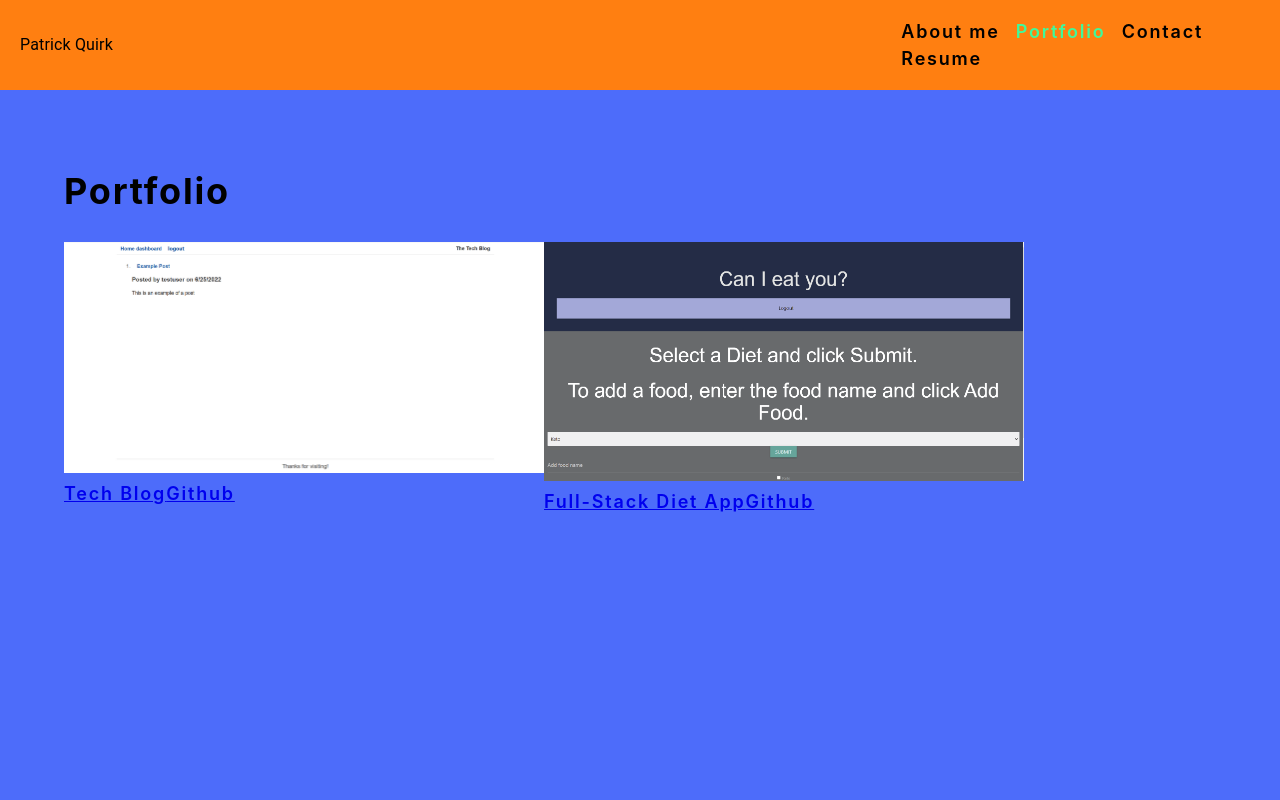
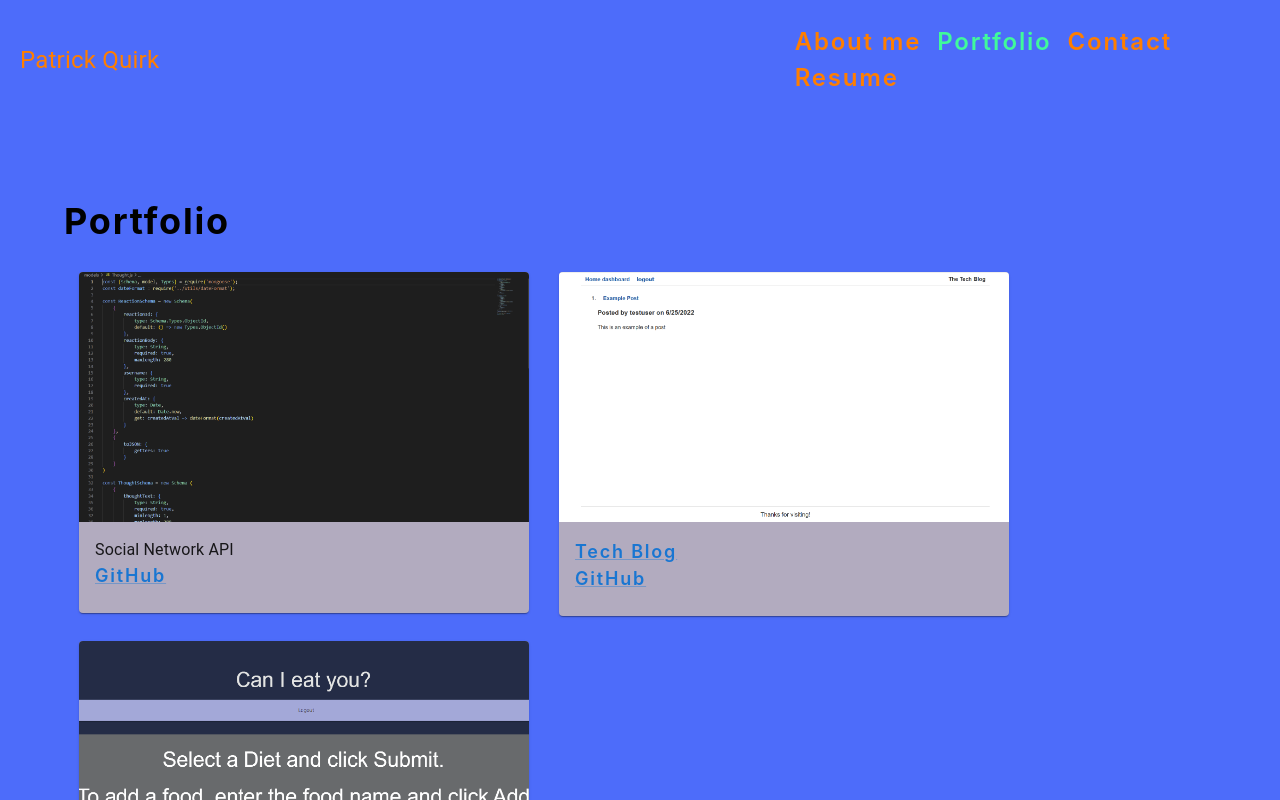
Before and after one commit to PatrickLQuirk/react-portfolio, a React (Create React App) app: page / in a window 1280 px wide. Both pictures are taken after a click on the element "Portfolio". Shown: the top 800 px of the page. Built offline with nearby package versions, Linux system fonts and the light colour scheme.

Commit message:
project styles + other style adjustments

```diff
--- a/src/components/Header/index.js
+++ b/src/components/Header/index.js
@@ -11,9 +11,9 @@ function Header(props) {
         <header>
             <Grid container justifyContent={"space-between"} alignItems={"center"}>
                 <Grid item xs={12} sm={4} lg={3}>
-                    <Typography id="header-name">Patrick Quirk</Typography>
+                    <Typography id="header-name" sx={{fontSize: "24px"}}>Patrick Quirk</Typography>
                 </Grid>
-                <Grid item xs={12} sm={8} md={6} lg={4}>
+                <Grid item xs={12} sm={8} md={6} lg={5}>
                 <Navigation
                     currentTab={currentTab}
                     setCurrentTab={setCurrentTab}
--- a/src/components/Project/index.js
+++ b/src/components/Project/index.js
@@ -1,16 +1,27 @@
+import { Card, CardMedia, CardContent, Link, Typography } from '@mui/material';
 import React from 'react';
 
 const Project = ({ currentProject }) => {
     const { projectName, deployedLink, githubLink, imageFileName } = currentProject;
 
     return (
-        <div className="project">
-            <img src={require(`../../assets/projects/${imageFileName}`)} alt="Project" className="project-image" />
-            <div className="project-info">
-                <a href={deployedLink}>{projectName}</a>
-                <a href={githubLink}>Github</a>
-            </div>
-        </div>
+        <Card className='project' sx={{ marginLeft: "15px", marginRight: "15px", bgcolor: "#b2abbf", marginBottom:"25px"}}>
+            <CardMedia
+                component="img"
+                height="250"
+                image={require(`../../assets/projects/${imageFileName}`)}
+                alt="Project"
+            />
+            <CardContent>
+                { deployedLink ?
+                (<>
+                    <Link href={deployedLink}>{projectName}</Link>
+                    <br></br>
+                </>)
+                : <Typography>{projectName}</Typography>}
+                <Link href={githubLink}>GitHub</Link>
+            </CardContent>
+        </Card>
     )
 }
 
--- a/src/index.css
+++ b/src/index.css
@@ -1,8 +1,7 @@
 :root {
   --rose-dust: #a2666f;
   --primary-blue: #4d6cfa;
-  --gunmetal: #30343f;
-  --primary-orange: #ff7f11;
+  --primary-orange: #ff7e00;
   --medium-spring-green: #40f99b;
   --spacing-one: calc(1rem * 0.5);
   --spacing-two: calc(1rem);
@@ -55,7 +54,9 @@ nav li {
 }
 
 header {
-  background-color: var(--primary-orange);
+  /* background-color: var(--primary-orange); */
+  color: var(--primary-orange);
+  font-size: 24px;
 }
 
 body {
--- a/src/pages/Portfolio.js
+++ b/src/pages/Portfolio.js
@@ -4,6 +4,17 @@ import Project from '../components/Project';
 
 const Portfolio = () => {
     const [projects] = useState([
+        {
+            projectName: "Social Network API",
+            deployedLink: "",
+            githubLink: "https://github.com/PatrickLQuirk/social-network-api",
+            imageFileName: "social-network-api.png"
+        },
+        // {
+        //     projectName: "eCommerce Back End",
+        //     deployedLink: "",
+        //     githubLink: ""
+        // },
         {
             projectName: "Tech Blog",
             deployedLink: "https://tranquil-meadow-55895.herokuapp.com/",
--- a/src/pages/Resume.js
+++ b/src/pages/Resume.js
@@ -12,7 +12,7 @@ function Resume() {
                 <li>APIs</li>
                 <li>Node</li>
                 <li>Express</li>
-                <li>MySql, Sequelize</li>
+                <li>MySQL, Sequelize</li>
                 <li>MongoDB, Mongoose</li>
                 <li>REST</li>
                 <li>GraphQL</li>
@@ -21,12 +21,9 @@ function Resume() {
             <h2>Front-end Proficiencies</h2>
             <ul>
                 <li>HTML</li>
-                <li>CSS</li>
                 <li>JavaScript</li>
                 <li>JQuery</li>
-                <li>Responsive design</li>
                 <li>React</li>
-                <li>Bootstrap</li>
             </ul>
 
             {/* Possibly add stuff about math and physics proficiencies */}
```
Also changed, not shown: src/assets/projects/social-network-api.png (added).
